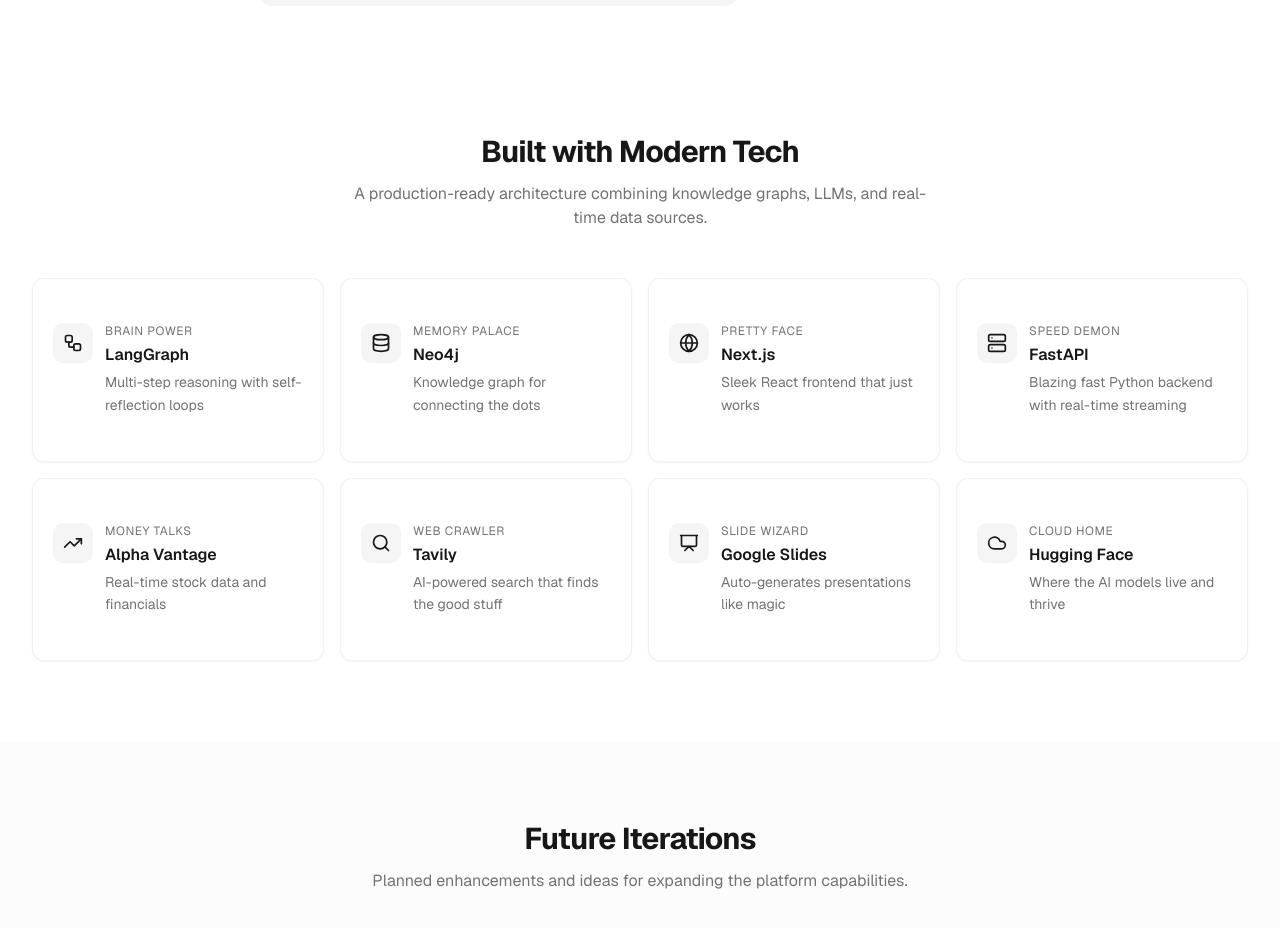
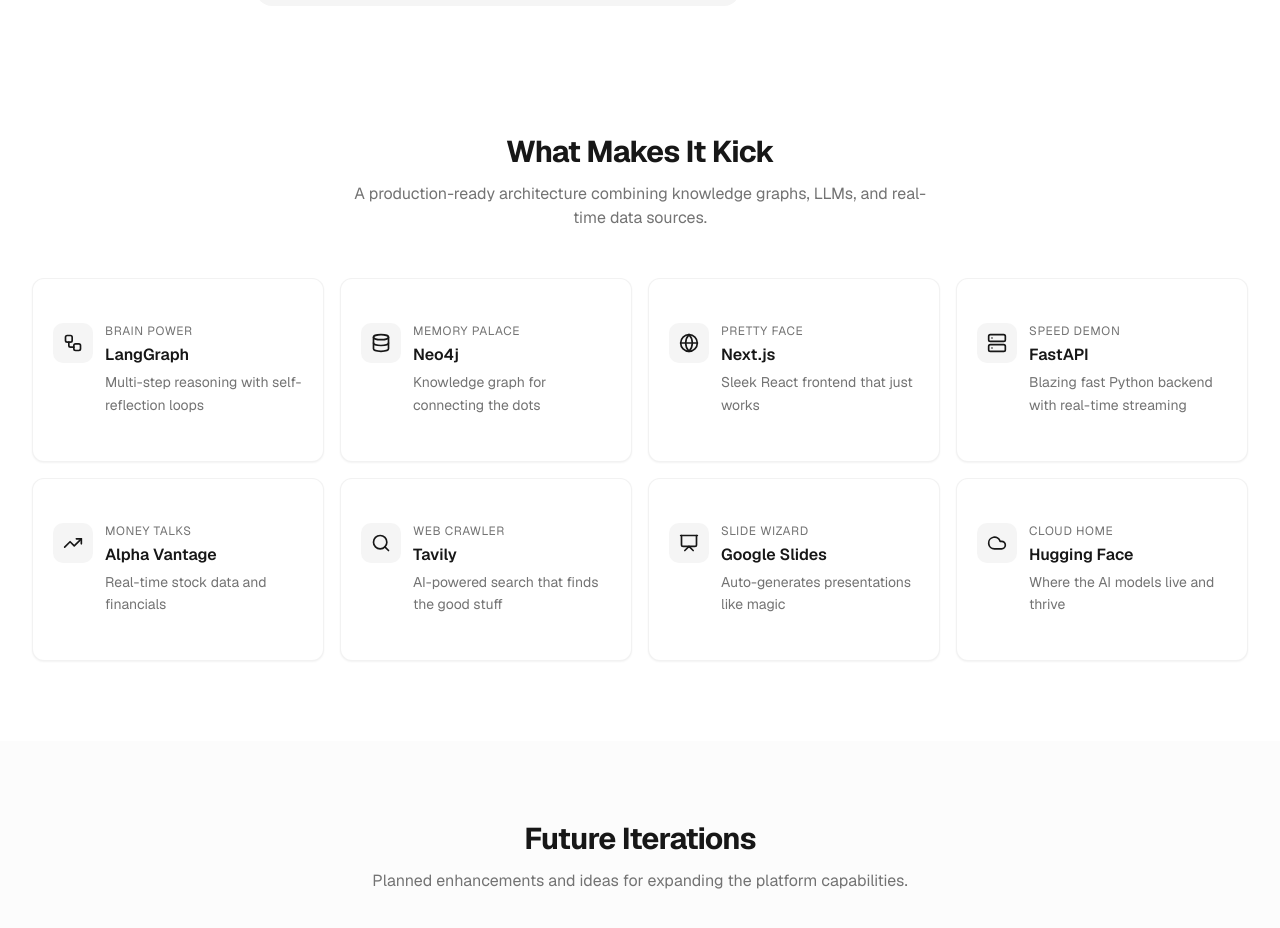
Before and after one commit to khushaal-chaudhary/SlideKick-Strategic-Research-Copilot, a Next.js app in the folder web/: page / in a window 1280 px wide. Shown: the part 942-1870 px from the top of the page. Built offline with nearby package versions, Linux system fonts and the light colour scheme; no server answers.

Commit message:
chore: Change tech stack heading to 'What Makes It Kick'

```diff
--- a/web/src/components/tech-stack.tsx
+++ b/web/src/components/tech-stack.tsx
@@ -37,7 +37,7 @@
           className="text-center mb-12"
         >
           <h2 className="text-2xl font-bold tracking-tight sm:text-3xl">
-            Built with Modern Tech
+            What Makes It Kick
           </h2>
           <p className="mt-3 text-muted-foreground max-w-xl mx-auto">
             A production-ready architecture combining knowledge graphs, LLMs,
```
